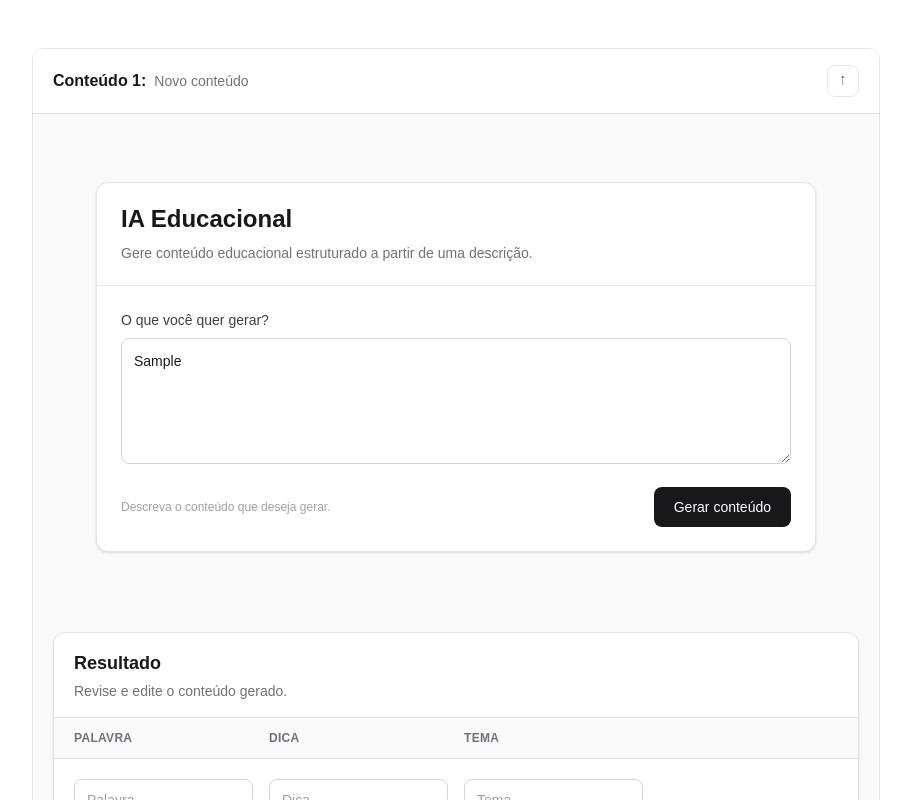
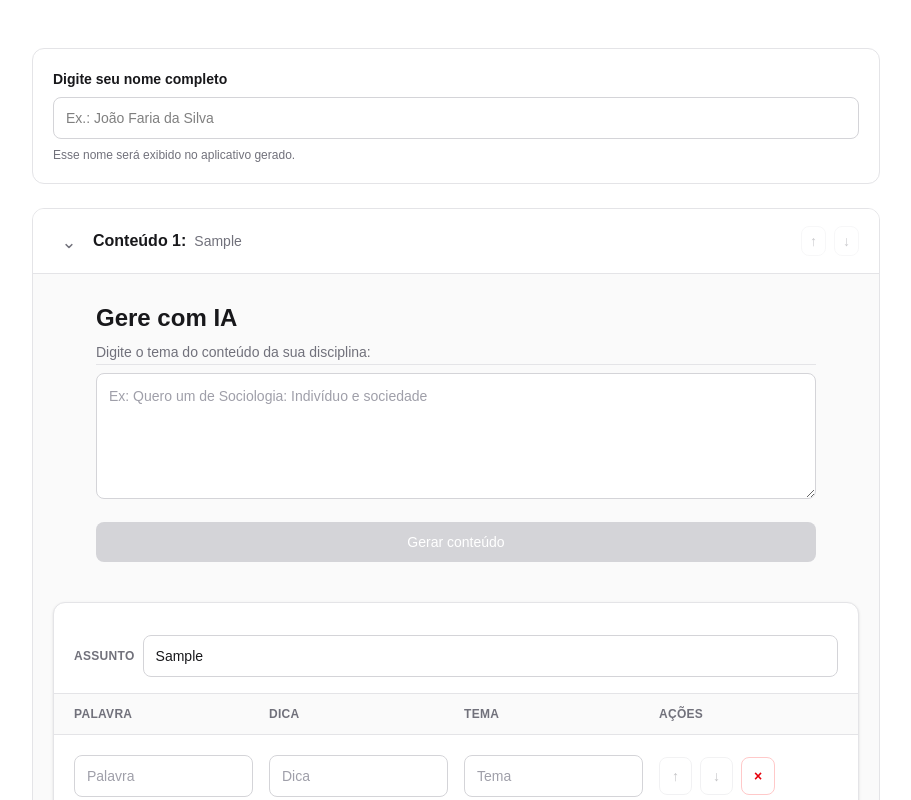
Before and after one commit to willqos15/PedidoEdTech, a Next.js app: page / in a window 1280 px wide. Both pictures are taken after typing "Sample" into the empty fields and a click on the button "+ Adicionar linha". Shown: the top 800 px of the page, without its empty margins (184-1095 px from the left). Built offline with nearby package versions, Linux system fonts and the light colour scheme.

Commit message:
setup generate

```diff
--- a/app/api/build/route.ts
+++ b/app/api/build/route.ts
@@ -4,7 +4,7 @@ import { NextResponse } from "next/server";
 export async function POST(request: Request) {
   try {
     const body = await request.json();
-    const { conteudos } = body;
+    const { conteudos, client } = body;
 
     if (!Array.isArray(conteudos) || conteudos.length === 0) {
       return NextResponse.json(
@@ -44,7 +44,10 @@ export async function POST(request: Request) {
           ref,
           inputs: {
             generation_id: generationId,
-            payload: JSON.stringify(conteudos),
+            payload: JSON.stringify({
+              client: typeof client === "string" ? client.trim() : "",
+              data: conteudos,
+            }),
           },
         }),
         cache: "no-store",
--- a/app/components/BtnGerarApp.tsx
+++ b/app/components/BtnGerarApp.tsx
@@ -18,10 +18,11 @@ interface Conteudo {
 
 interface GerarAplicativoProps {
   conteudos: Conteudo[];
+  client: string;
 }
 
 export default function BtnGerarApp({
-  conteudos,
+  conteudos, client
 }: GerarAplicativoProps) {
   const [carregando, setCarregando] = useState(false);
   const [generationId, setGenerationId] = useState<string | null>(null);
@@ -67,7 +68,7 @@ const saveFile = async () => {
       const response = await fetch(downloadUrl);
 
       if (!response.ok) {
-      throw new Error("Não foi possível baixar o HTML.");
+        throw new Error("Não foi possível baixar o arquivo.");
       }
 
       const blob = await response.blob();
@@ -97,7 +98,7 @@ const saveFile = async () => {
       setMensagem(
         error instanceof Error
           ? error.message
-        : "Erro ao salvar o HTML."
+          : "Erro ao salvar o arquivo."
       );
     }
   };
@@ -117,7 +118,10 @@ const saveFile = async () => {
         headers: {
           "Content-Type": "application/json",
         },
-        body: JSON.stringify({ conteudos }),
+        body: JSON.stringify({
+          client: client.trim(),
+          conteudos,
+        }),
       });
 
       const data = await response.json();
@@ -152,14 +156,14 @@ const saveFile = async () => {
           statusData.status === "completed"
         ) {
           if (statusData.conclusion === "success") {
-            setMensagem("HTML gerado com sucesso!");
+            setMensagem("Arquivo gerado com sucesso!");
 
             const url = `/api/build/download?generationId=${encodeURIComponent(id)}`;
 
-            console.log("URL de download:", url);
+            console.log("Link de download:", url);
             setDownloadUrl(url);
           } else {
-            setMensagem("O build falhou. Consulte os logs do GitHub Actions.");
+            setMensagem("O salvamento do arquivo falhou.");
           }
 
           return;
@@ -167,13 +171,13 @@ const saveFile = async () => {
 
         setMensagem(
           statusData.status === "queued"
-            ? "Aguardando o início do build..."
-            : "Gerando HTML... Isso pode levar alguns minutos."
+            ? "Preparando..."
+            : "Gerando arquivo... Isso pode levar alguns minutos."
         );
       }
 
       setMensagem(
-        "A geração ainda está em andamento. Consulte o GitHub Actions para acompanhar."
+        "A geração ainda está em andamento."
       );
     } catch (error) {
       setMensagem(
@@ -193,10 +197,31 @@ const saveFile = async () => {
         type="button"
         onClick={gerarAplicativo}
         disabled={carregando}
-        className="rounded-lg bg-zinc-900 px-5 py-2.5 text-sm font-medium text-white transition hover:bg-zinc-800 disabled:cursor-not-allowed disabled:opacity-50"
+        className="rounded-lg w-full bg-zinc-900 px-5 py-2.5 text-sm font-medium text-white transition hover:bg-zinc-800 disabled:cursor-not-allowed disabled:opacity-50"
       >
         {carregando ? "Iniciando geração..." : "Gerar aplicativo"}
       </button>
+
+
+      {/* {generationId && (
+        <p className="break-all text-center text-xs text-zinc-500">
+          ID da geração: {generationId}
+        </p>
+      )} */}
+
+{downloadUrl && (
+  <a
+    href={`https://wa.me/5593991878598?text=${encodeURIComponent(
+    `Olá, sou ${client}! Meu aplicativo EdTechPalavras foi gerado. Gostaria de receber o arquivo.`
+    )}`}
+    target="_blank"
+    rel="noopener noreferrer"
+    className="w-full rounded-lg bg-green-600 px-5 py-2.5 text-center text-sm font-medium text-white transition hover:bg-green-700"
+  >
+    Solicitar arquivo
+  </a>
+)}
+
 
       {mensagem && (
         <p role="status" className="text-center text-sm text-zinc-600">
@@ -204,16 +229,9 @@ const saveFile = async () => {
         </p>
       )}
 
-      {generationId && (
-        <p className="break-all text-center text-xs text-zinc-500">
-          ID da geração: {generationId}
-        </p>
-      )}
 
+{/*
       {downloadUrl && (
-
-
-
         <button
           type="button"
           onClick={saveFile}
@@ -222,7 +240,7 @@ const saveFile = async () => {
 
           Salvar HTML
         </button>
-)}
+      )} */}
 
 
 
--- a/app/components/InputContext.tsx
+++ b/app/components/InputContext.tsx
@@ -50,27 +50,22 @@ export default function InputContext({
   }
 
   return (
-    <main className="mx-auto w-full max-w-3xl px-4 py-8 sm:px-6 lg:py-12">
-      <div className="rounded-xl border border-zinc-200 bg-white shadow-sm">
+    <main className="mx-auto w-full max-w-3xl px-4 py-2 sm:px-6 ">
+      <div className="rounded-xl">
         {/* Cabeçalho */}
-        <div className="border-b border-zinc-200 px-5 py-5 sm:px-6">
+        <div className="border-b border-zinc-200">
           <h1 className="text-xl font-semibold text-zinc-900 sm:text-2xl">
-            IA Educacional
+            Gere com IA
           </h1>
 
           <p className="mt-1.5 text-sm leading-6 text-zinc-500">
-            Gere conteúdo educacional estruturado a partir de uma descrição.
+            Digite o tema do conteúdo da sua disciplina:
           </p>
         </div>
 
         {/* Formulário */}
-        <div className="p-5 sm:p-6">
-          <label
-            htmlFor="prompt"
-            className="mb-2 block text-sm font-medium text-zinc-700"
-          >
-            O que você quer gerar?
-          </label>
+        <div className="pt-2">
+
 
           <textarea
             id="prompt"
@@ -82,15 +77,13 @@ export default function InputContext({
           />
 
           <div className="mt-4 flex flex-col-reverse gap-3 sm:flex-row sm:items-center sm:justify-between">
-            <span className="text-xs text-zinc-400">
-              Descreva o conteúdo que deseja gerar.
-            </span>
+
 
             <button
               type="button"
               onClick={gerar}
               disabled={carregando || !prompt.trim()}
-              className="w-full rounded-lg bg-zinc-900 px-5 py-2.5 text-sm font-medium text-white transition hover:bg-zinc-800 disabled:cursor-not-allowed disabled:bg-zinc-300 sm:w-auto"
+              className="w-full rounded-lg bg-zinc-900 px-5 py-2.5 text-sm font-medium text-white transition hover:bg-zinc-800 disabled:cursor-not-allowed disabled:bg-zinc-300 "
             >
               {carregando ? "Gerando..." : "Gerar conteúdo"}
             </button>
--- a/app/components/Resultado.tsx
+++ b/app/components/Resultado.tsx
@@ -15,18 +15,6 @@ export default function Resultado({
   frases,
   setFrases,
 }: ResultadoProps) {
-  if (frases.length === 0) {
-    return <div className="border-t border-zinc-200 bg-zinc-50 p-4">
-          <button
-            type="button"
-            onClick={adicionarLinha}
-            className="w-full rounded-lg border border-zinc-300 bg-white px-4 py-2.5 text-sm font-medium text-zinc-700 transition hover:bg-zinc-100 sm:w-auto"
-          >
-            + Adicionar linha
-          </button>
-        </div>
-  }
-
   function alterarFrase(
     index: number,
     campo: keyof Frase,
@@ -44,6 +32,8 @@ export default function Resultado({
     );
   }
 
+
+
   function adicionarLinha() {
     setFrases((frasesAtuais) => [
       ...frasesAtuais,
@@ -53,6 +43,31 @@ export default function Resultado({
         tema: "",
       },
     ]);
+  }
+
+  function removerLinha(index: number) {
+    setFrases((frasesAtuais) =>
+      frasesAtuais.filter((_, i) => i !== index)
+    );
+  }
+
+  function moverLinha(index: number, direcao: -1 | 1) {
+    setFrases((frasesAtuais) => {
+      const novoIndex = index + direcao;
+
+      if (novoIndex < 0 || novoIndex >= frasesAtuais.length) {
+        return frasesAtuais;
+      }
+
+      const novasFrases = [...frasesAtuais];
+
+      [novasFrases[index], novasFrases[novoIndex]] = [
+        novasFrases[novoIndex],
+        novasFrases[index],
+      ];
+
+      return novasFrases;
+    });
   }
 
   function removerImagem(index: number) {
@@ -92,20 +107,28 @@ export default function Resultado({
   return (
     <section className="mt-8">
       <div className="overflow-hidden rounded-xl border border-zinc-200 bg-white shadow-sm">
-        {/* Cabeçalho */}
+
         <div className="border-b border-zinc-200 px-5 py-4">
-          <h2 className="text-lg font-semibold text-zinc-900">
-            Resultado
-          </h2>
-
-          <p className="mt-1 text-sm text-zinc-500">
-            Revise e edite o conteúdo gerado.
-          </p>
 
 
+          <div className="flex items-center gap-2 mt-4">
+            <label
+              htmlFor="titulo-conteudo"
+              className="text-xs font-semibold uppercase tracking-wide text-zinc-500">
+              ASSUNTO
+            </label>
+
+            <input
+              id="titulo-conteudo"
+              type="text"
+              value={titulo}
+              onChange={(e) => setTitulo(e.target.value)}
+              placeholder="Digite o título do conteúdo"
+              className="w-full rounded-lg border border-zinc-300 bg-white px-3 py-2.5 text-sm text-zinc-900 outline-none transition placeholder:text-zinc-400 focus:border-zinc-500 focus:ring-2 focus:ring-zinc-200"
+            />
+          </div>
         </div>
 
-        {/* Cabeçalho da tabela */}
         <div className="hidden grid-cols-4 gap-4 border-b border-zinc-200 bg-zinc-50 px-5 py-3 md:grid">
           <span className="text-xs font-semibold uppercase tracking-wide text-zinc-500">
             Palavra
@@ -119,19 +142,17 @@ export default function Resultado({
             Tema
           </span>
 
-          {/* <span className="text-xs font-semibold uppercase tracking-wide text-zinc-500">
-            Imagem
-          </span> */}
+          <span className="text-xs font-semibold uppercase tracking-wide text-zinc-500">
+            Ações
+          </span>
         </div>
 
-        {/* Frases */}
         <div className="divide-y divide-zinc-200">
           {frases.map((frase, index) => (
             <div
               key={index}
               className="grid grid-cols-1 gap-4 px-5 py-5 md:grid-cols-4 md:gap-4"
             >
-              {/* Palavra */}
               <div>
                 <label className="mb-1.5 block text-xs font-medium text-zinc-500 md:hidden">
                   Palavra
@@ -141,18 +162,13 @@ export default function Resultado({
                   type="text"
                   value={frase.palavra}
                   onChange={(e) =>
-                    alterarFrase(
-                      index,
-                      "palavra",
-                      e.target.value
-                    )
+                    alterarFrase(index, "palavra", e.target.value)
                   }
                   className="w-full rounded-lg border border-zinc-300 bg-white px-3 py-2.5 text-sm text-zinc-900 outline-none transition placeholder:text-zinc-400 focus:border-zinc-500 focus:ring-2 focus:ring-zinc-200"
                   placeholder="Palavra"
                 />
               </div>
 
-              {/* Dica */}
               <div>
                 <label className="mb-1.5 block text-xs font-medium text-zinc-500 md:hidden">
                   Dica
@@ -162,18 +178,13 @@ export default function Resultado({
                   type="text"
                   value={frase.dica}
                   onChange={(e) =>
-                    alterarFrase(
-                      index,
-                      "dica",
-                      e.target.value
-                    )
+                    alterarFrase(index, "dica", e.target.value)
                   }
                   className="w-full rounded-lg border border-zinc-300 bg-white px-3 py-2.5 text-sm text-zinc-900 outline-none transition placeholder:text-zinc-400 focus:border-zinc-500 focus:ring-2 focus:ring-zinc-200"
                   placeholder="Dica"
                 />
               </div>
 
-              {/* Tema */}
               <div>
                 <label className="mb-1.5 block text-xs font-medium text-zinc-500 md:hidden">
                   Tema
@@ -181,66 +192,52 @@ export default function Resultado({
 
                 <input
                   type="text"
-                  value={frase.tema}
+                  value={frase.tema ?? ""}
                   onChange={(e) =>
-                    alterarFrase(
-                      index,
-                      "tema",
-                      e.target.value
-                    )
+                    alterarFrase(index, "tema", e.target.value)
                   }
                   className="w-full rounded-lg border border-zinc-300 bg-white px-3 py-2.5 text-sm text-zinc-900 outline-none transition placeholder:text-zinc-400 focus:border-zinc-500 focus:ring-2 focus:ring-zinc-200"
                   placeholder="Tema"
                 />
               </div>
 
-              {/* Imagem */}
-              {/* <div>
-                <label className="mb-1.5 block text-xs font-medium text-zinc-500 md:hidden">
-                  Imagem
-                </label>
+              <div className="flex flex-wrap items-center gap-2">
+                <button
+                  type="button"
+                  onClick={() => moverLinha(index, -1)}
+                  disabled={index === 0}
+                  title="Mover para cima"
+                  aria-label={`Mover palavra ${index + 1} para cima`}
+                  className="rounded-lg border border-zinc-300 bg-white px-3 py-2 text-sm text-zinc-700 transition hover:bg-zinc-100 disabled:cursor-not-allowed disabled:opacity-30"
+                >
+                  ↑
+                </button>
 
-                {frase.imagem ? (
-                  <div className="relative flex h-fit w-full items-center justify-center overflow-hidden rounded-lg border border-zinc-200 bg-zinc-50 py-2.5">
-                    <span
-                      className="w-fit truncate px-4 pr-10 text-sm text-zinc-700"
-                      title={frase.nomeImagem}
-                    >
-                      {frase.nomeImagem}
-                    </span>
+                <button
+                  type="button"
+                  onClick={() => moverLinha(index, 1)}
+                  disabled={index === frases.length - 1}
+                  title="Mover para baixo"
+                  aria-label={`Mover palavra ${index + 1} para baixo`}
+                  className="rounded-lg border border-zinc-300 bg-white px-3 py-2 text-sm text-zinc-700 transition hover:bg-zinc-100 disabled:cursor-not-allowed disabled:opacity-30"
+                >
+                  ↓
+                </button>
 
-                    <button
-                      type="button"
-                      onClick={() => removerImagem(index)}
-                      className="absolute right-2 top-2 rounded-md bg-white px-2 py-1 text-xs font-bold text-red-600 shadow-sm hover:bg-red-50"
-                    >
-                      X
-                    </button>
-                  </div>
-                ) : (
-                  <label className="flex cursor-pointer items-center justify-center rounded-lg border border-dashed border-zinc-300 bg-zinc-50 py-2.5 text-sm text-zinc-500 transition hover:border-zinc-400 hover:bg-zinc-100">
-                    <span>+ Adicionar imagem</span>
-
-                    <input
-                      type="file"
-                      accept="image/*"
-                      className="hidden"
-                      onChange={(e) => {
-                        const arquivo = e.target.files?.[0];
-
-                        if (arquivo) {
-                          adicionarImagem(index, arquivo);
-                        }
-                      }}
-                    />
-                  </label>
-                )}
-              </div> */}
+                <button
+                  type="button"
+                  onClick={() => removerLinha(index)}
+                  title="Remover palavra"
+                  aria-label={`Remover palavra ${index + 1}`}
+                  className="rounded-lg border border-red-200 bg-white px-3 py-2 text-sm font-semibold text-red-600 transition hover:bg-red-50"
+                >
+                  ×
+                </button>
+              </div>
             </div>
           ))}
         </div>
 
-        {/* Adicionar linha */}
         <div className="border-t border-zinc-200 bg-zinc-50 p-4">
           <button
             type="button"
--- a/app/page.tsx
+++ b/app/page.tsx
@@ -29,6 +29,7 @@ export default function Home() {
   ]);
 
   const [abertos, setAbertos] = useState<boolean[]>([true]);
+  const [client, setClient] = useState("");
 
   function alterarConteudo(
     index: number,
@@ -53,6 +54,18 @@ export default function Home() {
     setAbertos((atuais) => [...atuais, true]);
   }
 
+  function removerConteudo(index: number) {
+    if (conteudos.length <= 1) return;
+
+    setConteudos((atuais) =>
+      atuais.filter((_, i) => i !== index)
+    );
+
+    setAbertos((atuais) =>
+      atuais.filter((_, i) => i !== index)
+    );
+  }
+
   function alternarConteudo(index: number) {
     setAbertos((atuais) =>
       atuais.map((aberto, i) =>
@@ -61,22 +74,90 @@ export default function Home() {
     );
   }
 
+  function moverConteudo(index: number, direcao: -1 | 1) {
+    setConteudos((atuais) => {
+      const novoIndex = index + direcao;
+
+      if (novoIndex < 0 || novoIndex >= atuais.length) {
+        return atuais;
+      }
+
+      const novosConteudos = [...atuais];
+
+      [novosConteudos[index], novosConteudos[novoIndex]] = [
+        novosConteudos[novoIndex],
+        novosConteudos[index],
+      ];
+
+      return novosConteudos;
+    });
+
+    setAbertos((atuais) => {
+      const novoIndex = index + direcao;
+
+      if (novoIndex < 0 || novoIndex >= atuais.length) {
+        return atuais;
+      }
+
+      const novosAbertos = [...atuais];
+
+      [novosAbertos[index], novosAbertos[novoIndex]] = [
+        novosAbertos[novoIndex],
+        novosAbertos[index],
+      ];
+
+      return novosAbertos;
+    });
+  }
+
   return (
     <main className="mx-auto w-full max-w-4xl px-4 py-8 sm:px-6 lg:py-12">
       <div className="space-y-6">
+
+<div className="rounded-xl border border-zinc-200 bg-white p-5">
+  <label
+    htmlFor="client"
+    className="mb-2 block text-sm font-semibold text-zinc-900"
+  >
+    Digite seu nome completo
+  </label>
+
+  <input
+    id="client"
+    type="text"
+    value={client}
+    onChange={(e) => setClient(e.target.value)}
+    placeholder="Ex.: João Faria da Silva"
+    className="w-full rounded-lg border border-zinc-300 px-3 py-2.5 text-sm outline-none transition focus:border-zinc-500 focus:ring-2 focus:ring-zinc-200"
+  />
+
+  <p className="mt-2 text-xs text-zinc-500">
+    Esse nome será exibido no aplicativo gerado.
+  </p>
+</div>
+
         {conteudos.map((conteudo, index) => (
           <section
             key={index}
             className="overflow-hidden rounded-xl border border-zinc-200 bg-zinc-50"
           >
             {/* Cabeçalho do conteúdo */}
+            <div className="flex items-center justify-between gap-4 border-b border-zinc-200 bg-white px-5 py-4">
               <button
                 type="button"
                 onClick={() => alternarConteudo(index)}
-              className="flex w-full items-center justify-between gap-4 border-b border-zinc-200 bg-white px-5 py-4 text-left transition hover:bg-zinc-50"
+                className="flex min-w-0 flex-1 items-center gap-2 text-left"
               >
-              <div className="min-w-0 flex gap-2 items-center">
-                <h2 className="text-base font-semibold text-zinc-900">
+
+                <span
+                  className={`flex h-8 w-8 text-lg shrink-0 items-center justify-center text-zinc-500 transition-transform ${abertos[index] ? "rotate-180" : ""
+                    }`}
+                  aria-hidden="true"
+                >
+                  ⌃
+                </span>
+
+                <h2 className="shrink-0 text-base font-semibold text-zinc-900">
                   Conteúdo {index + 1}:
                 </h2>
 
@@ -84,16 +165,47 @@ export default function Home() {
                   {conteudo.titulo || "Novo conteúdo"}
                 </p>
 
-              </div>
 
-              <span
-                className={`flex h-8 w-8 shrink-0 items-center justify-center rounded-lg border border-zinc-200 text-zinc-500 transition-transform ${
-                  abertos[index] ? "rotate-180" : ""
-                }`}
+
+
+              </button>
+
+              {/* Ações de reordenação */}
+              <div className="flex shrink-0 items-center gap-2">
+                <button
+                  type="button"
+                  onClick={() => moverConteudo(index, -1)}
+                  disabled={index === 0}
+                  aria-label="Mover conteúdo para cima"
+                  title="Mover para cima"
+                  className="rounded-lg border border-zinc-200 px-2 py-1 text-sm text-zinc-600 transition hover:bg-zinc-100 disabled:cursor-not-allowed disabled:opacity-30"
+                >
+                  ↑
+                </button>
+
+                <button
+                  type="button"
+                  onClick={() => moverConteudo(index, 1)}
+                  disabled={index === conteudos.length - 1}
+                  aria-label="Mover conteúdo para baixo"
+                  title="Mover para baixo"
+                  className="rounded-lg border border-zinc-200 px-2 py-1 text-sm text-zinc-600 transition hover:bg-zinc-100 disabled:cursor-not-allowed disabled:opacity-30"
                 >
                   ↓
-              </span>
                 </button>
+
+                <button
+                  type="button"
+                  onClick={() => removerConteudo(index)}
+                  disabled={conteudos.length <= 1}
+                  title="Excluir conteúdo"
+                  aria-label={`Excluir conteúdo ${index + 1}`}
+                  className="rounded-lg border border-red-200 bg-white px-3 py-1.5 text-sm font-semibold text-red-600 transition hover:bg-red-50 disabled:hidden"
+                >
+                  X
+                </button>
+              </div>
+            </div>
 
             {/* Input + Resultado */}
             {abertos[index] && (
@@ -157,22 +269,22 @@ export default function Home() {
         ))}
 
         {/* Adicionar conteúdo */}
-        <div className="flex justify-center border-t border-zinc-200 pt-8">
+        <div className="flex justify-center border-zinc-200 ">
           <button
             type="button"
             onClick={adicionarConteudo}
-            className="rounded-lg border border-zinc-300 bg-white px-5 py-2.5 text-sm font-medium text-zinc-700 shadow-sm transition hover:bg-zinc-50"
+            className="w-full rounded-lg border border-zinc-300 bg-white px-5 py-2.5 text-sm font-medium text-zinc-700 shadow-sm transition hover:bg-zinc-50"
           >
             + Adicionar conteúdo
           </button>
         </div>
 
-        <BtnGerarApp conteudos={conteudos}/>
+        <BtnGerarApp conteudos={conteudos} client={client} />
 
         {/* Visualização do Tdata[] */}
-        <pre className="overflow-x-auto rounded-xl bg-zinc-950 p-5 text-xs text-zinc-200">
+        {/* <pre className="overflow-x-auto rounded-xl bg-zinc-950 p-5 text-xs text-zinc-200">
           {JSON.stringify(conteudos, null, 2)}
-        </pre>
+        </pre> */}
       </div>
     </main>
   );
```
Lines whose indentation alone changed are shown as unchanged.
